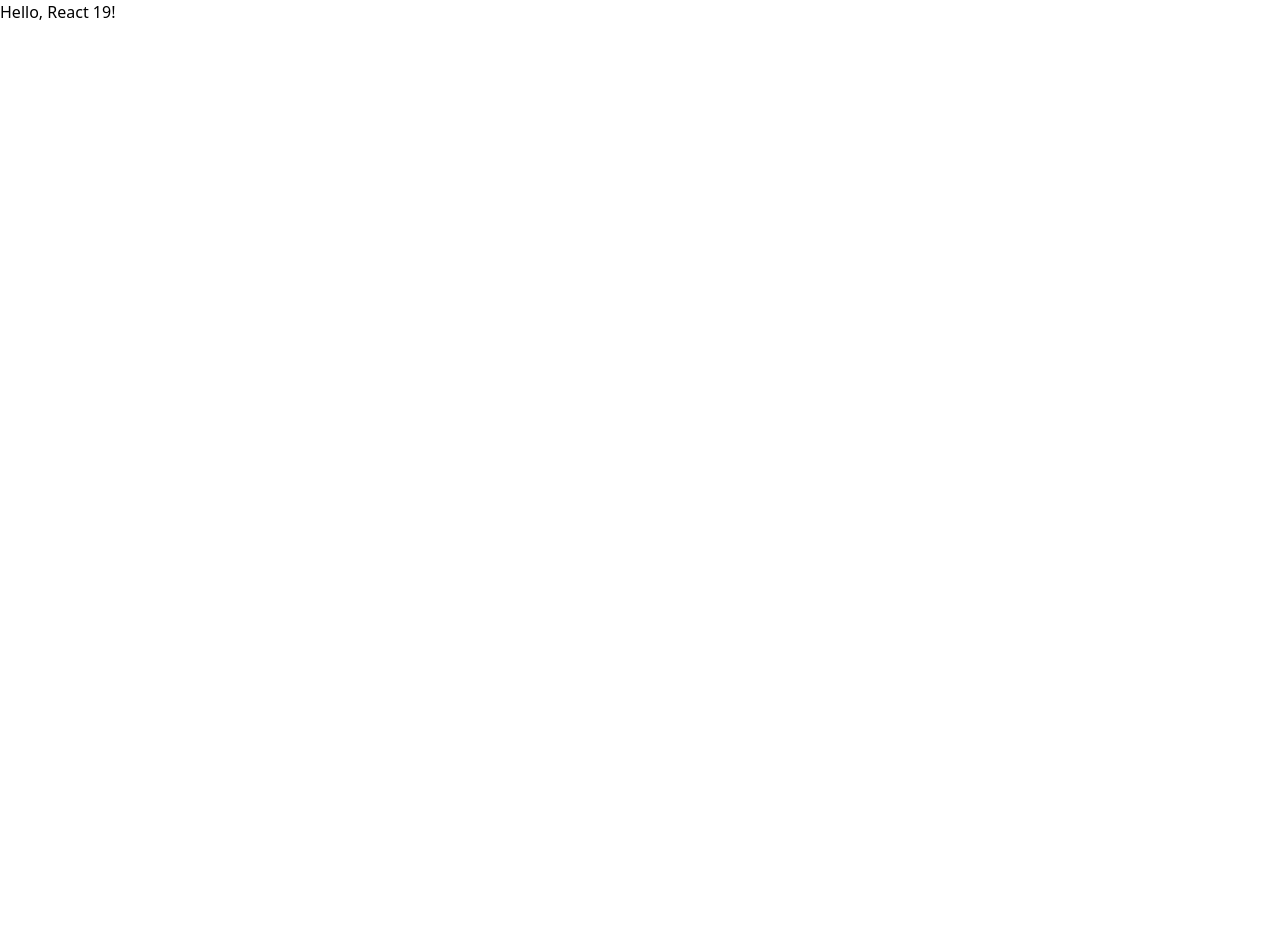
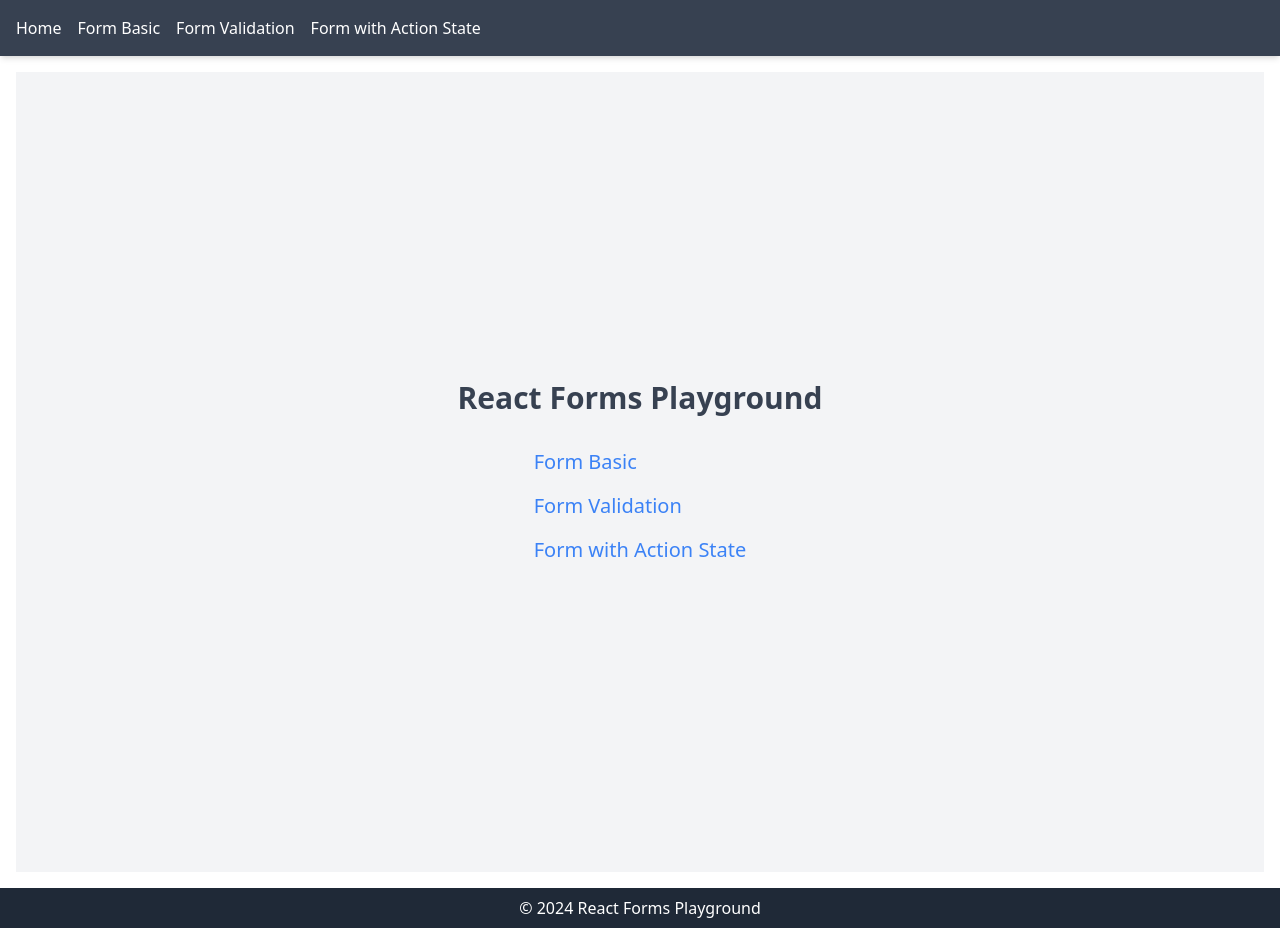
Before and after one commit to Mojakun/try-react19, a Next.js app: page / in a window 1280 px wide. Before the commit the page ends 800 px from the top, so only its background shows below. Built offline with nearby package versions, Linux system fonts and the light colour scheme.

Commit message:
fix styles and make nav

```diff
--- a/app/layout.tsx
+++ b/app/layout.tsx
@@ -1,3 +1,4 @@
+import Link from "next/link";
 import "../styles/globals.css";
 
 export const metadata = {
@@ -13,9 +14,33 @@ export default function RootLayout({
 }: {
   children: React.ReactNode;
 }) {
+  const navLinks = [
+    { href: "/", label: "Home" },
+    { href: "/form-basic", label: "Form Basic" },
+    { href: "/form-validation", label: "Form Validation" },
+    { href: "/form-with-action-state", label: "Form with Action State" },
+  ];
   return (
-    <html lang="ja">
-      <body>{children}</body>
+    <html lang="en">
+      <body className="flex flex-col min-h-screen">
+        <header className="bg-gray-700 text-white p-4 shadow-md">
+          <nav className="container mx-auto flex space-x-4">
+            {navLinks.map((link) => (
+              <Link
+                key={link.href}
+                href={link.href}
+                className="hover:underline hover:text-gray-300"
+              >
+                {link.label}
+              </Link>
+            ))}
+          </nav>
+        </header>
+        <main className="flex-1 container mx-auto p-4">{children}</main>
+        <footer className="bg-gray-800 text-white text-center py-2">
+          <p>&copy; 2024 React Forms Playground</p>
+        </footer>
+      </body>
     </html>
   );
 }
--- a/app/page.tsx
+++ b/app/page.tsx
@@ -1,7 +1,29 @@
+import Link from "next/link";
+
 export default function Home() {
+  const pages = [
+    { href: "/form-basic", label: "Form Basic" },
+    { href: "/form-validation", label: "Form Validation" },
+    { href: "/form-with-action-state", label: "Form with Action State" },
+  ];
+
   return (
-    <main>
-      <h1>Hello, React 19!</h1>
+    <main className="min-h-screen flex flex-col items-center justify-center bg-gray-100 p-4">
+      <h1 className="text-3xl font-bold mb-8 text-gray-700">
+        React Forms Playground
+      </h1>
+      <ul className="space-y-4">
+        {pages.map((page) => (
+          <li key={page.href}>
+            <Link
+              href={page.href}
+              className="text-blue-500 hover:underline text-xl"
+            >
+              {page.label}
+            </Link>
+          </li>
+        ))}
+      </ul>
     </main>
   );
 }
--- a/components/SubmitButton.tsx
+++ b/components/SubmitButton.tsx
@@ -2,10 +2,7 @@ import { ReactElement } from "react";
 
 export function SubmitButton(): ReactElement {
   return (
-    <button
-      type="submit"
-      className="bg-blue-500 text-white p-2 rounded disabled:opacity-50"
-    >
+    <button type="submit" className="bg-blue-500 text-white p-2 rounded">
       Submit
     </button>
   );
--- a/components/SubmittingButton.tsx
+++ b/components/SubmittingButton.tsx
@@ -2,10 +2,7 @@ import { ReactElement } from "react";
 
 export function SubmittingButton(): ReactElement {
   return (
-    <button
-      className="bg-blue-500 text-white p-2 rounded disabled:opacity-50"
-      disabled
-    >
+    <button className="bg-blue-500 text-white p-2 rounded opacity-50" disabled>
       Submitting...
     </button>
   );
```
